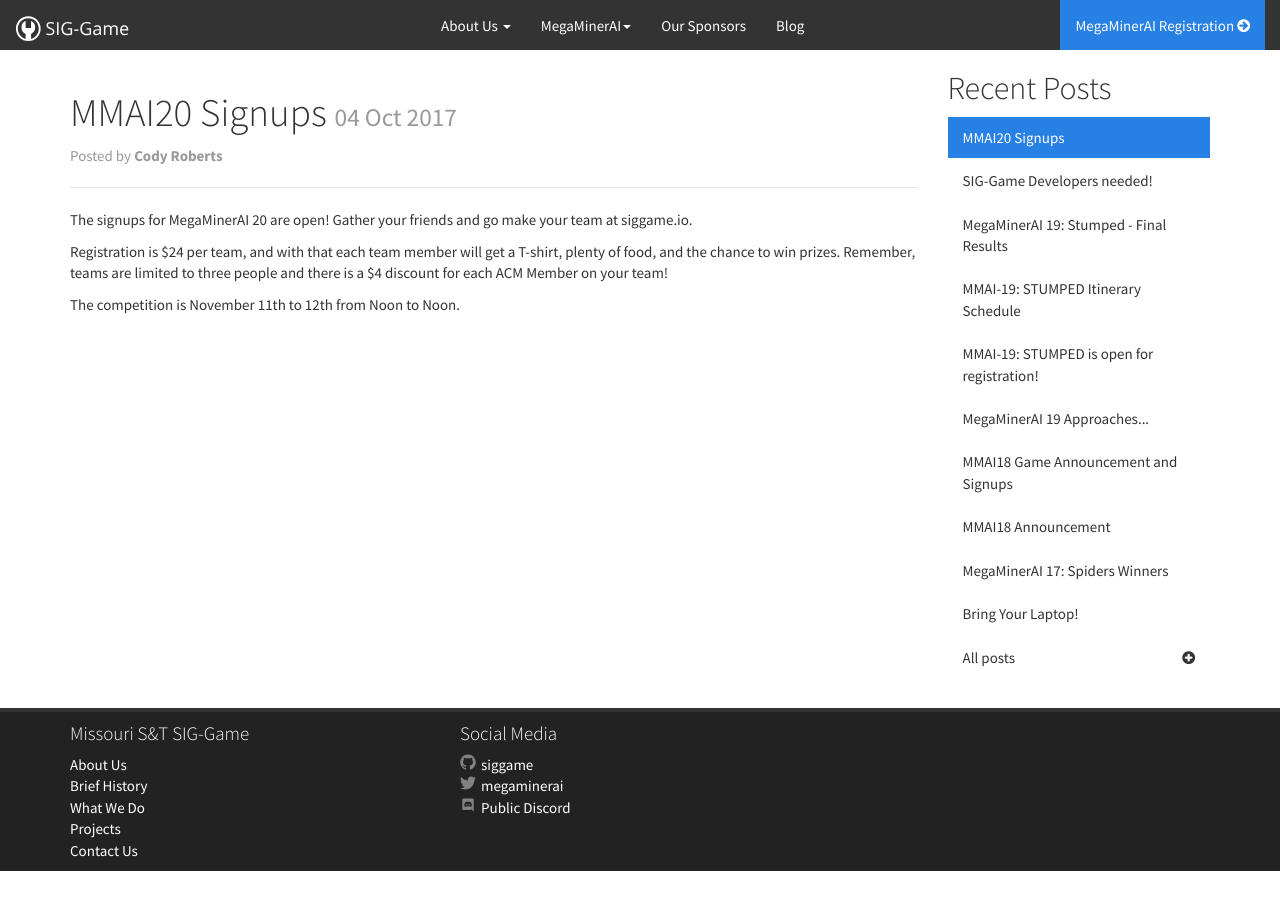
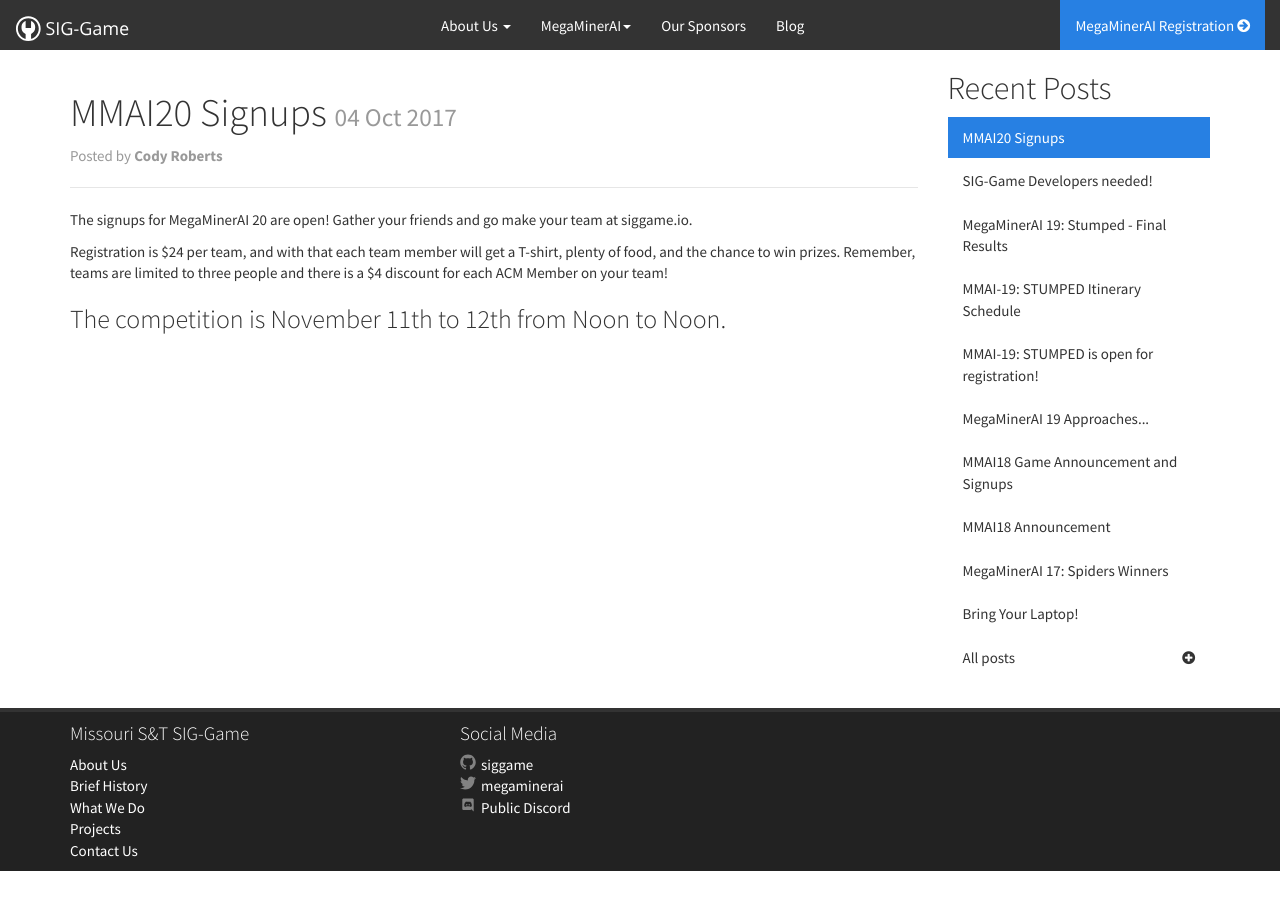
Before and after one commit to siggame/siggame.github.io, a Jekyll site: the page built from _posts/2017-10-04-MMAI20RegistrationOpen.md, in a window 1280 px wide. Built offline with Jekyll 4.4.1, drawn with Linux system fonts in a browser that asks for light colours; nearby versions of some CDN libraries.

```diff
--- a/_posts/2017-10-04-MMAI20RegistrationOpen.md
+++ b/_posts/2017-10-04-MMAI20RegistrationOpen.md
@@ -11,4 +11,4 @@ and the chance to win prizes.
 Remember, teams are limited to three people
 and there is a $4 discount for each ACM Member on your team!
 
-The competition is November 11th to 12th from Noon to Noon.
+### The competition is November 11th to 12th from Noon to Noon.
```
